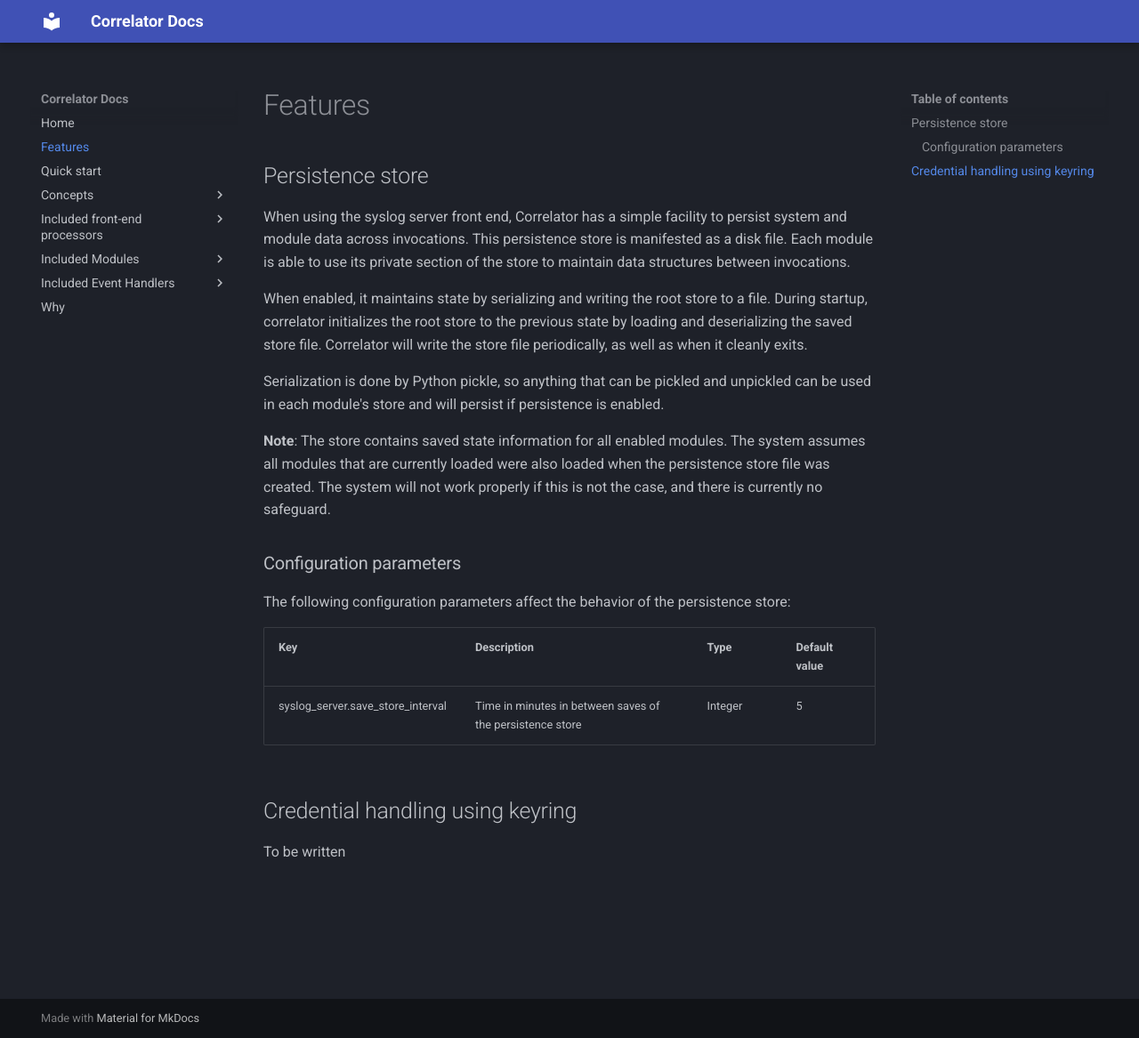
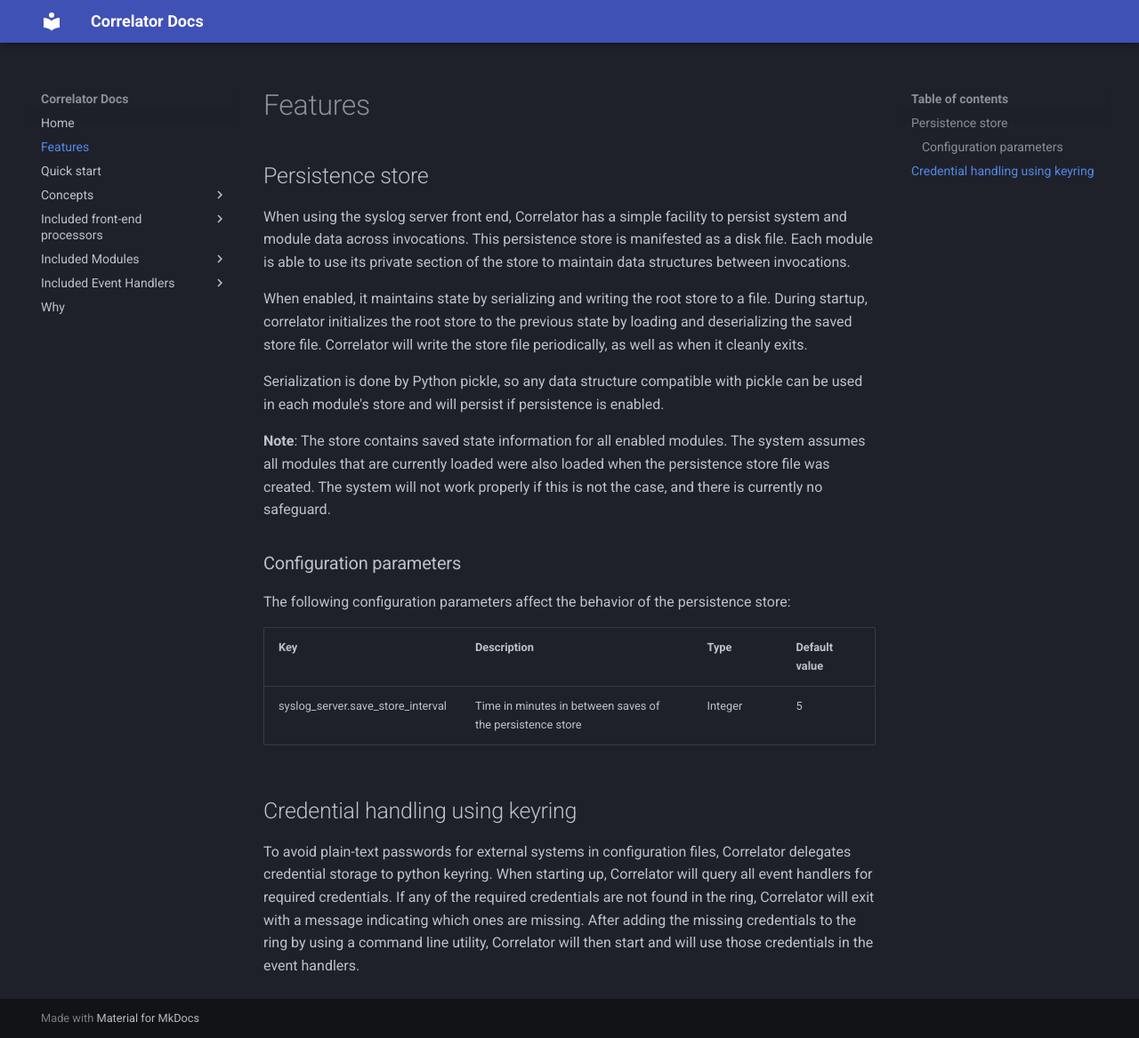
Before and after one commit to dagainz/Correlator, an MkDocs documentation site: the page built from docs/features.md, in a window 1280 px wide and 1167 px high. Shown: the whole window at 89% size. Built offline with MkDocs 1.6.1 and Material for MkDocs 9.7.7, drawn with Linux system fonts in a browser that asks for light colours.

Commit message:
doc updates

```diff
--- a/docs/features.md
+++ b/docs/features.md
@@ -10,7 +10,7 @@ When enabled, it maintains state by serializing and writing the root store to a
 initializes the root store to the previous state by loading and deserializing the saved store file. Correlator
 will write the store file periodically, as well as when it cleanly exits.
 
-Serialization is done by Python pickle, so anything that can be pickled and unpickled can be used in each module's store
+Serialization is done by Python pickle, so any data structure compatible with pickle can be used in each module's store
 and will persist if persistence is enabled.
 
 **Note**: The store contains saved state information for all enabled modules. The system assumes all modules
@@ -27,4 +27,8 @@ The following configuration parameters affect the behavior of the persistence st
 
 ##  Credential handling using keyring
 
-To be written
+To avoid plain-text passwords for external systems in configuration files, Correlator delegates credential storage to
+python keyring. When starting up, Correlator will query all event handlers for required credentials.
+If any of the required credentials are not found in the ring, Correlator will exit with a message indicating which ones
+are missing. After adding the missing credentials to the ring by using a command line utility, Correlator will then
+start and will use those credentials in the event handlers.
```
Also changed, not shown: README.md (+1 -1 lines), docs/index.md (+1 -1 lines), docs/why.md (+1 -1 lines).
